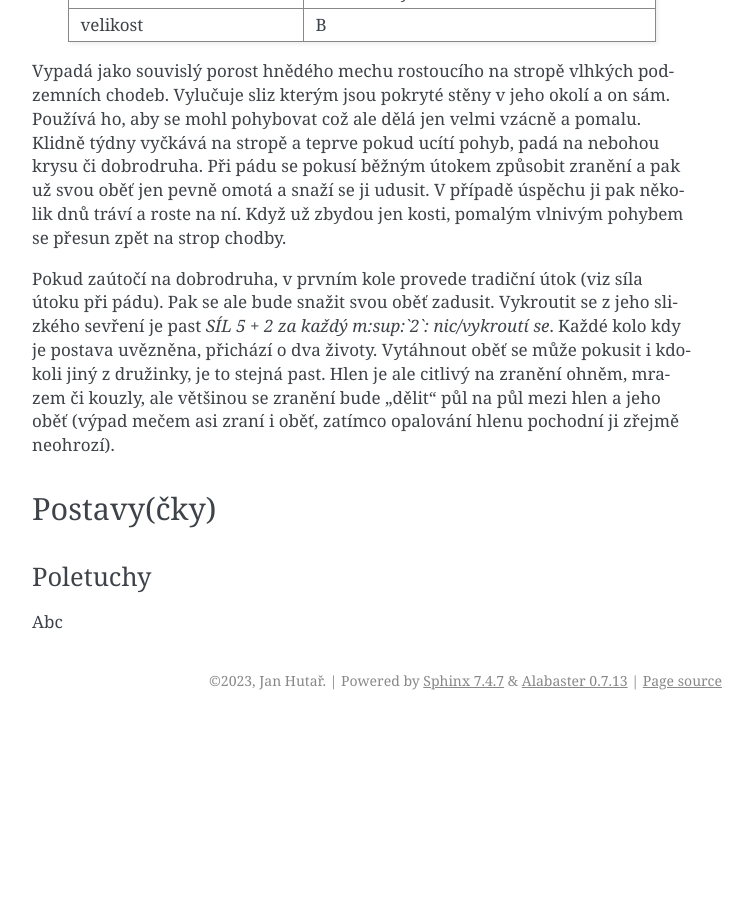
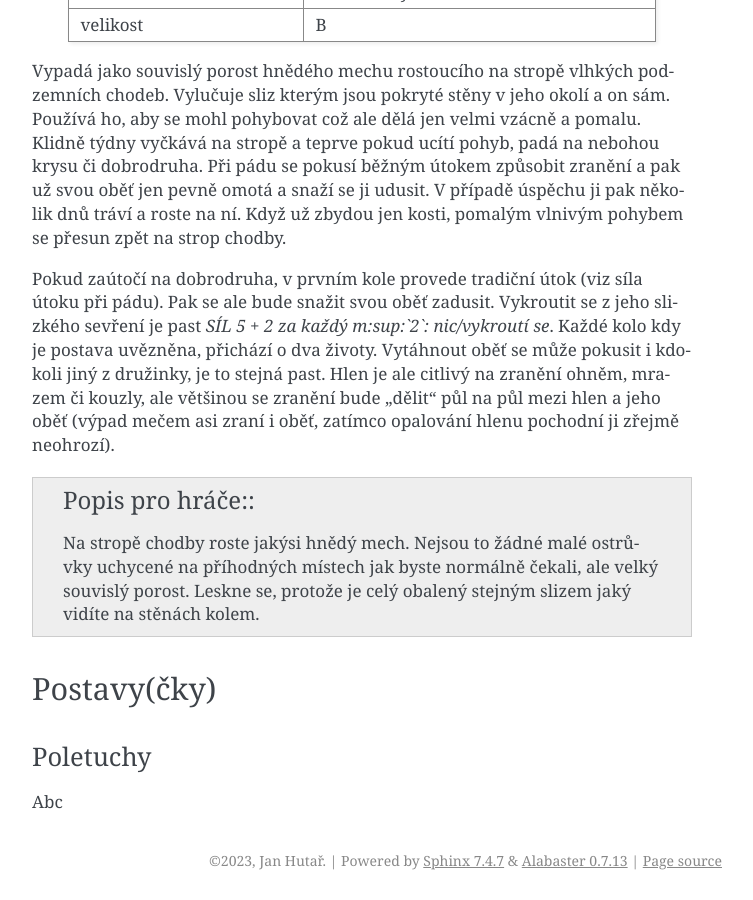
Before and after one commit to jhutar/nasdracak, a Sphinx documentation site: the page built from docs/source/pravidla/bestiar/index.rst, in a window 1280 px wide and 900 px high, scrolled down 2290 px. Shown: the whole window, without its empty margins (388-1141 px from the left). Built offline with Sphinx 7.4.7, drawn with Linux system fonts in a browser that asks for light colours; before the commit the page ends 3010 px from its top, so only the background shows below that.

Commit message:
feat: Pridan popis pro hrace k Hlenu

```diff
--- a/docs/source/pravidla/bestiar/index.rst
+++ b/docs/source/pravidla/bestiar/index.rst
@@ -131,6 +131,9 @@ Vypadá jako souvislý porost hnědého mechu rostoucího na stropě vlhkých po
 
 Pokud zaútočí na dobrodruha, v prvním kole provede tradiční útok (viz síla útoku při pádu). Pak se ale bude snažit svou oběť zadusit. Vykroutit se z jeho slizkého sevření je past *SÍL 5 + 2 za každý m\ :sup:`2`: nic/vykroutí se*. Každé kolo kdy je postava uvězněna, přichází o dva životy. Vytáhnout oběť se může pokusit i kdokoli jiný z družinky, je to stejná past. Hlen je ale citlivý na zranění ohněm, mrazem či kouzly, ale většinou se zranění bude "dělit" půl na půl mezi hlen a jeho oběť (výpad mečem asi zraní i oběť, zatímco opalování hlenu pochodní ji zřejmě neohrozí).
 
+.. admonition:: Popis pro hráče:
+
+   Na stropě chodby roste jakýsi hnědý mech. Nejsou to žádné malé ostrůvky uchycené na příhodných místech jak byste normálně čekali, ale velký souvislý porost. Leskne se, protože je celý obalený stejným slizem jaký vidíte na stěnách kolem.
 
 
 Postavy(čky)
```
